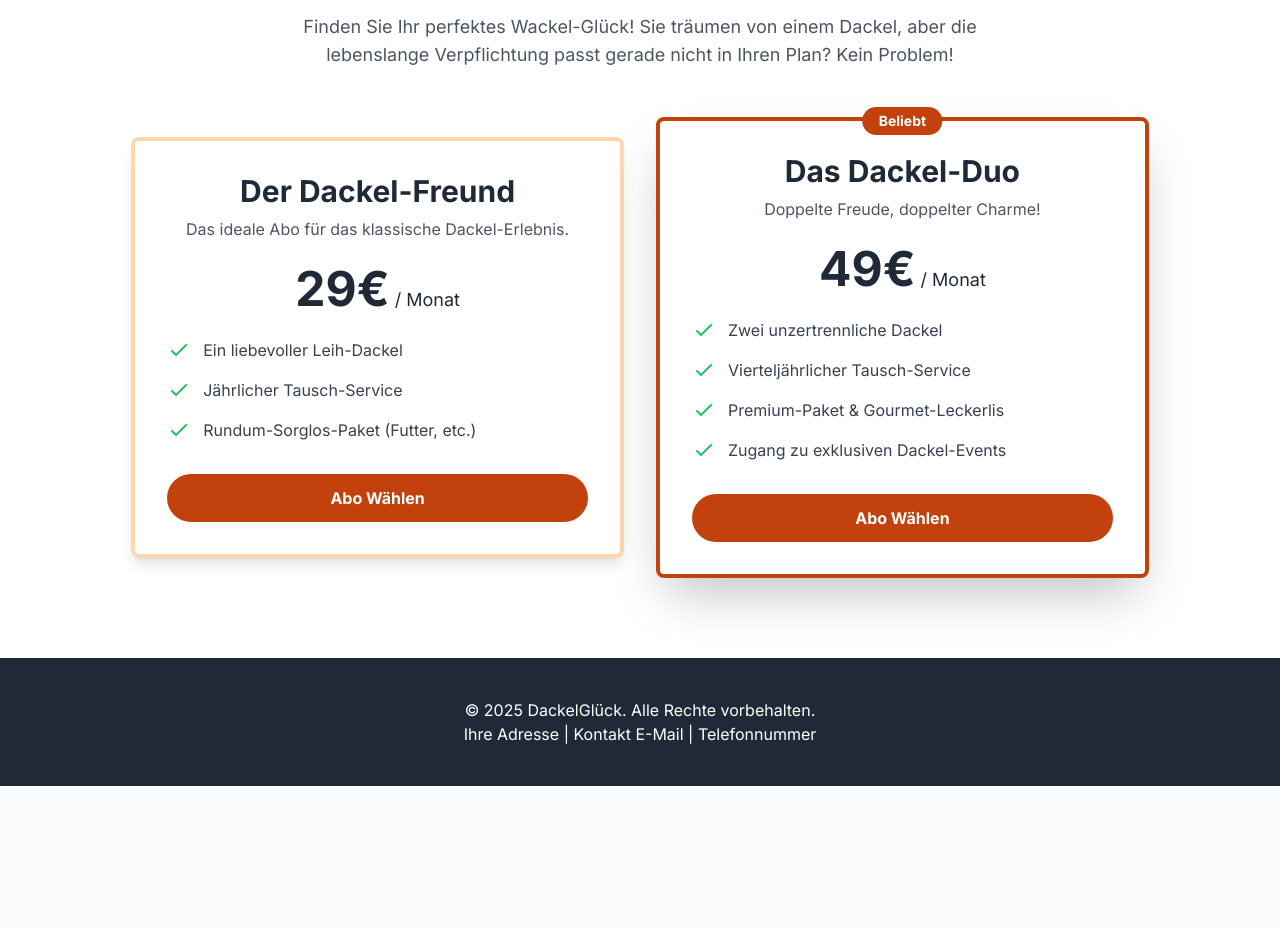
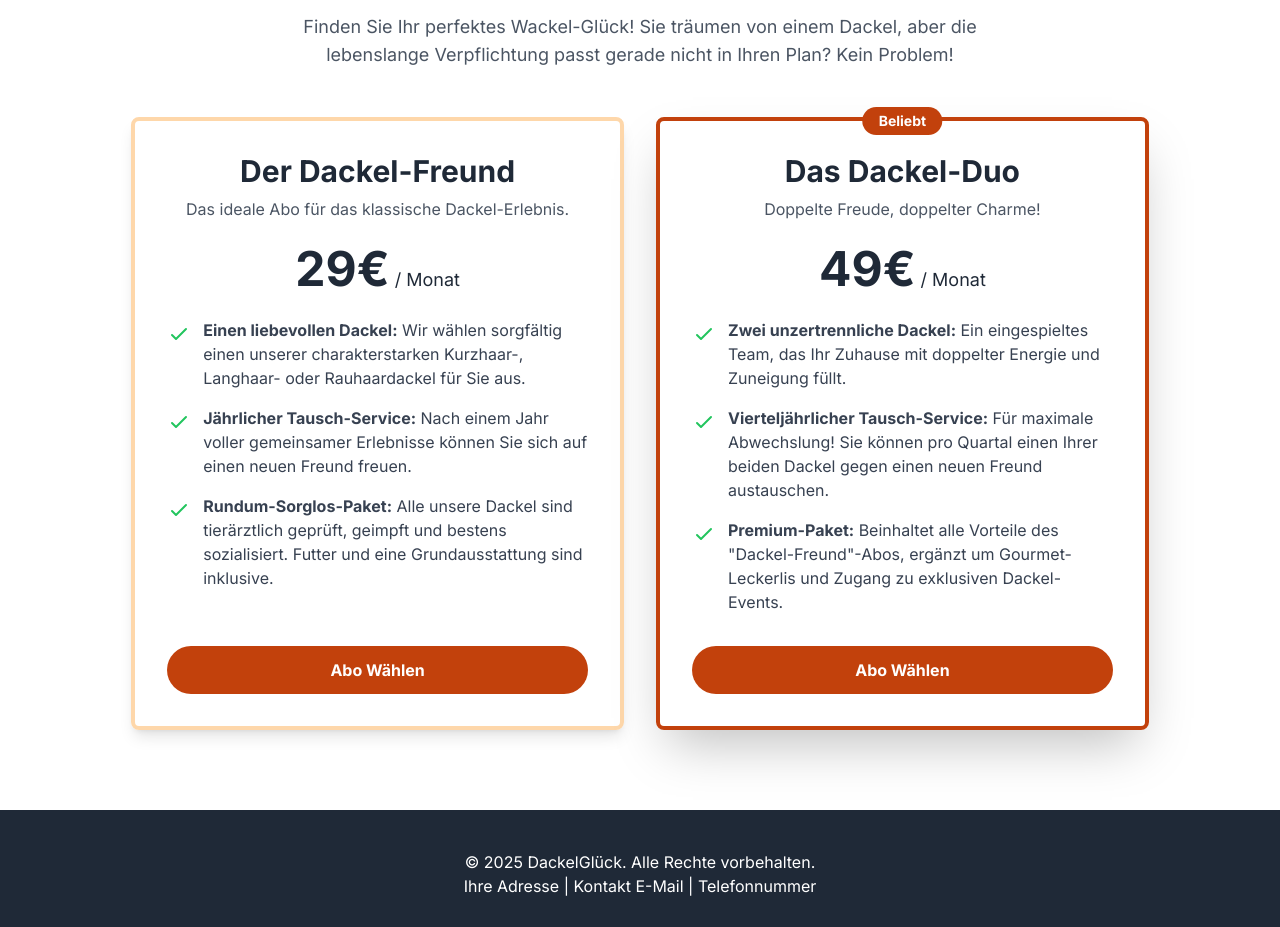
Before and after one commit to torstenwerner/dackelglueck, a plain HTML site: page index.html in a window 1280 px wide. Shown: the part 1339-2266 px from the top of the page. Before the commit the page ends 2125 px from the top, so only its background shows below. Drawn offline with nearby package versions, Linux system fonts and the light colour scheme.

Commit message:
improve subscription text

```diff
--- a/index.html
+++ b/index.html
@@ -18,6 +18,13 @@
         }
         .cta-button:hover {
             transform: scale(1.05);
+        }
+        .plan-feature {
+            display: flex;
+            align-items: flex-start; /* Align items to the top */
+        }
+        .plan-feature svg {
+            flex-shrink: 0; /* Prevent SVG from shrinking */
         }
     </style>
 </head>
@@ -102,56 +109,56 @@
     <div class="container mx-auto px-6">
         <h2 class="text-4xl font-bold text-center text-orange-900 mb-4">Unsere Dackel-Abos</h2>
         <p class="text-lg text-center text-gray-600 mb-12 max-w-3xl mx-auto">Finden Sie Ihr perfektes Wackel-Glück! Sie träumen von einem Dackel, aber die lebenslange Verpflichtung passt gerade nicht in Ihren Plan? Kein Problem!</p>
-        <div class="flex flex-col lg:flex-row justify-center items-center gap-8">
+            <div class="flex flex-col lg:flex-row justify-center items-stretch gap-8">
             <!-- Dackel-Freund Plan -->
-            <div class="border-4 border-orange-200 rounded-lg p-8 w-full lg:w-2/5 shadow-lg">
+                <div class="border-4 border-orange-200 rounded-lg p-8 w-full lg:w-2/5 shadow-lg flex flex-col">
+                    <div class="flex-grow">
                 <h3 class="text-3xl font-bold text-gray-800 text-center mb-2">Der Dackel-Freund</h3>
                 <p class="text-center text-gray-600 mb-6">Das ideale Abo für das klassische Dackel-Erlebnis.</p>
                 <p class="text-5xl font-bold text-center mb-6">29€<span class="text-lg font-normal"> / Monat</span></p>
                 <ul class="space-y-4 text-gray-700 mb-8">
-                    <li class="flex items-center">
-                        <svg class="w-6 h-6 text-green-500 mr-3" fill="none" stroke="currentColor" viewBox="0 0 24 24" xmlns="http://www.w3.org/2000/svg"><path stroke-linecap="round" stroke-linejoin="round" stroke-width="2" d="M5 13l4 4L19 7"></path></svg>
-                        Ein liebevoller Leih-Dackel
+                            <li class="plan-feature">
+                                <svg class="w-6 h-6 text-green-500 mr-3 mt-1" fill="none" stroke="currentColor" viewBox="0 0 24 24" xmlns="http://www.w3.org/2000/svg"><path stroke-linecap="round" stroke-linejoin="round" stroke-width="2" d="M5 13l4 4L19 7"></path></svg>
+                                <span><b>Einen liebevollen Dackel:</b> Wir wählen sorgfältig einen unserer charakterstarken Kurzhaar-, Langhaar- oder Rauhaardackel für Sie aus.</span>
                     </li>
-                    <li class="flex items-center">
-                        <svg class="w-6 h-6 text-green-500 mr-3" fill="none" stroke="currentColor" viewBox="0 0 24 24" xmlns="http://www.w3.org/2000/svg"><path stroke-linecap="round" stroke-linejoin="round" stroke-width="2" d="M5 13l4 4L19 7"></path></svg>
-                        Jährlicher Tausch-Service
+                            <li class="plan-feature">
+                                <svg class="w-6 h-6 text-green-500 mr-3 mt-1" fill="none" stroke="currentColor" viewBox="0 0 24 24" xmlns="http://www.w3.org/2000/svg"><path stroke-linecap="round" stroke-linejoin="round" stroke-width="2" d="M5 13l4 4L19 7"></path></svg>
+                                <span><b>Jährlicher Tausch-Service:</b> Nach einem Jahr voller gemeinsamer Erlebnisse können Sie sich auf einen neuen Freund freuen.</span>
                     </li>
-                    <li class="flex items-center">
-                        <svg class="w-6 h-6 text-green-500 mr-3" fill="none" stroke="currentColor" viewBox="0 0 24 24" xmlns="http://www.w3.org/2000/svg"><path stroke-linecap="round" stroke-linejoin="round" stroke-width="2" d="M5 13l4 4L19 7"></path></svg>
-                        Rundum-Sorglos-Paket (Futter, etc.)
+                            <li class="plan-feature">
+                               <svg class="w-6 h-6 text-green-500 mr-3 mt-1" fill="none" stroke="currentColor" viewBox="0 0 24 24" xmlns="http://www.w3.org/2000/svg"><path stroke-linecap="round" stroke-linejoin="round" stroke-width="2" d="M5 13l4 4L19 7"></path></svg>
+                                <span><b>Rundum-Sorglos-Paket:</b> Alle unsere Dackel sind tierärztlich geprüft, geimpft und bestens sozialisiert. Futter und eine Grundausstattung sind inklusive.</span>
                     </li>
                 </ul>
-                <button class="w-full bg-orange-700 hover:bg-orange-800 text-white font-bold py-3 px-6 rounded-full cta-button">
+                    </div>
+                    <button class="w-full bg-orange-700 hover:bg-orange-800 text-white font-bold py-3 px-6 rounded-full cta-button mt-auto">
                     Abo Wählen
                 </button>
             </div>
 
             <!-- Dackel-Duo Plan -->
-            <div class="border-4 border-orange-700 rounded-lg p-8 w-full lg:w-2/5 shadow-2xl relative">
+                <div class="border-4 border-orange-700 rounded-lg p-8 w-full lg:w-2/5 shadow-2xl relative flex flex-col">
                 <span class="absolute top-0 -translate-y-1/2 left-1/2 -translate-x-1/2 bg-orange-700 text-white text-sm font-bold px-4 py-1 rounded-full">Beliebt</span>
+                    <div class="flex-grow">
                 <h3 class="text-3xl font-bold text-gray-800 text-center mb-2">Das Dackel-Duo</h3>
                 <p class="text-center text-gray-600 mb-6">Doppelte Freude, doppelter Charme!</p>
                 <p class="text-5xl font-bold text-center mb-6">49€<span class="text-lg font-normal"> / Monat</span></p>
                 <ul class="space-y-4 text-gray-700 mb-8">
-                    <li class="flex items-center">
-                        <svg class="w-6 h-6 text-green-500 mr-3" fill="none" stroke="currentColor" viewBox="0 0 24 24" xmlns="http://www.w3.org/2000/svg"><path stroke-linecap="round" stroke-linejoin="round" stroke-width="2" d="M5 13l4 4L19 7"></path></svg>
-                        Zwei unzertrennliche Dackel
+                            <li class="plan-feature">
+                                 <svg class="w-6 h-6 text-green-500 mr-3 mt-1" fill="none" stroke="currentColor" viewBox="0 0 24 24" xmlns="http://www.w3.org/2000/svg"><path stroke-linecap="round" stroke-linejoin="round" stroke-width="2" d="M5 13l4 4L19 7"></path></svg>
+                                <span><b>Zwei unzertrennliche Dackel:</b> Ein eingespieltes Team, das Ihr Zuhause mit doppelter Energie und Zuneigung füllt.</span>
                     </li>
-                    <li class="flex items-center">
-                        <svg class="w-6 h-6 text-green-500 mr-3" fill="none" stroke="currentColor" viewBox="0 0 24 24" xmlns="http://www.w3.org/2000/svg"><path stroke-linecap="round" stroke-linejoin="round" stroke-width="2" d="M5 13l4 4L19 7"></path></svg>
-                        Vierteljährlicher Tausch-Service
+                            <li class="plan-feature">
+                                 <svg class="w-6 h-6 text-green-500 mr-3 mt-1" fill="none" stroke="currentColor" viewBox="0 0 24 24" xmlns="http://www.w3.org/2000/svg"><path stroke-linecap="round" stroke-linejoin="round" stroke-width="2" d="M5 13l4 4L19 7"></path></svg>
+                                <span><b>Vierteljährlicher Tausch-Service:</b> Für maximale Abwechslung! Sie können pro Quartal einen Ihrer beiden Dackel gegen einen neuen Freund austauschen.</span>
                     </li>
-                    <li class="flex items-center">
-                        <svg class="w-6 h-6 text-green-500 mr-3" fill="none" stroke="currentColor" viewBox="0 0 24 24" xmlns="http://www.w3.org/2000/svg"><path stroke-linecap="round" stroke-linejoin="round" stroke-width="2" d="M5 13l4 4L19 7"></path></svg>
-                        Premium-Paket & Gourmet-Leckerlis
-                    </li>
-                    <li class="flex items-center">
-                        <svg class="w-6 h-6 text-green-500 mr-3" fill="none" stroke="currentColor" viewBox="0 0 24 24" xmlns="http://www.w3.org/2000/svg"><path stroke-linecap="round" stroke-linejoin="round" stroke-width="2" d="M5 13l4 4L19 7"></path></svg>
-                        Zugang zu exklusiven Dackel-Events
+                            <li class="plan-feature">
+                                <svg class="w-6 h-6 text-green-500 mr-3 mt-1" fill="none" stroke="currentColor" viewBox="0 0 24 24" xmlns="http://www.w3.org/2000/svg"><path stroke-linecap="round" stroke-linejoin="round" stroke-width="2" d="M5 13l4 4L19 7"></path></svg>
+                                <span><b>Premium-Paket:</b> Beinhaltet alle Vorteile des "Dackel-Freund"-Abos, ergänzt um Gourmet-Leckerlis und Zugang zu exklusiven Dackel-Events.</span>
                     </li>
                 </ul>
-                <button class="w-full bg-orange-700 hover:bg-orange-800 text-white font-bold py-3 px-6 rounded-full cta-button">
+                    </div>
+                    <button class="w-full bg-orange-700 hover:bg-orange-800 text-white font-bold py-3 px-6 rounded-full cta-button mt-auto">
                     Abo Wählen
                 </button>
             </div>
```
